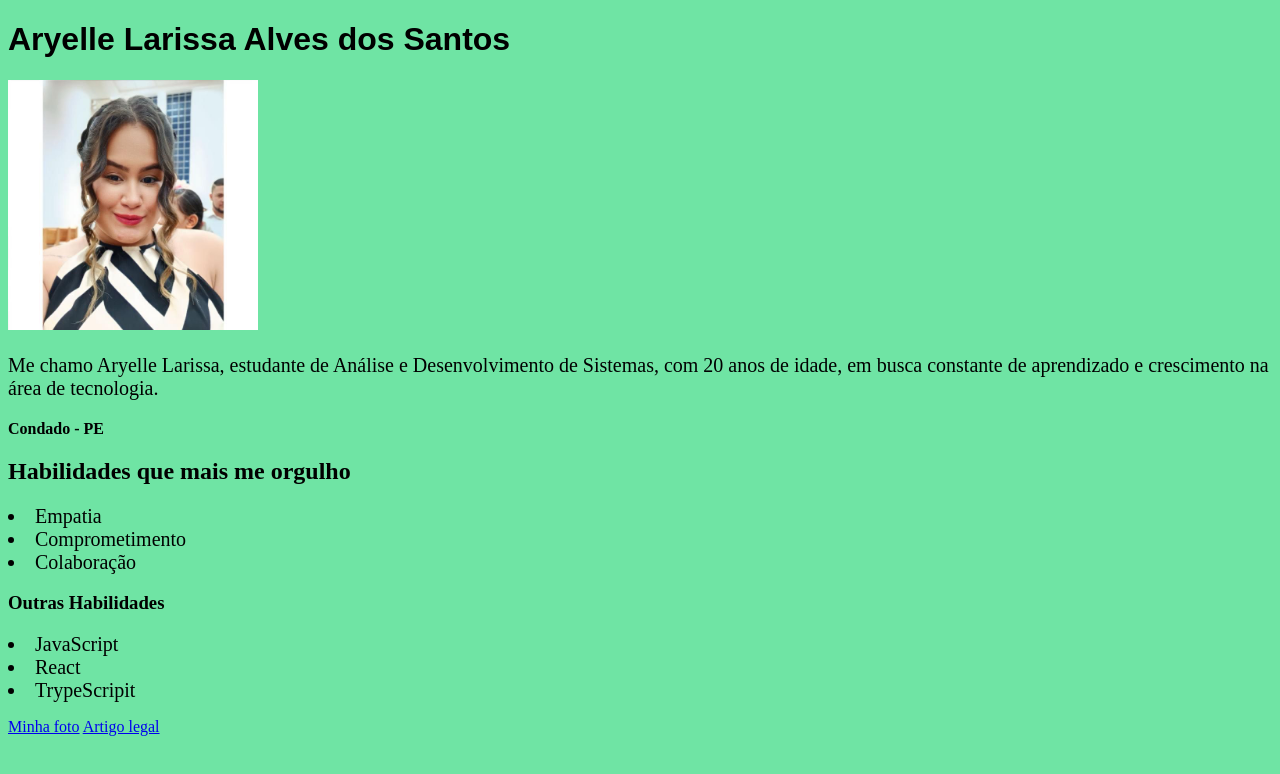
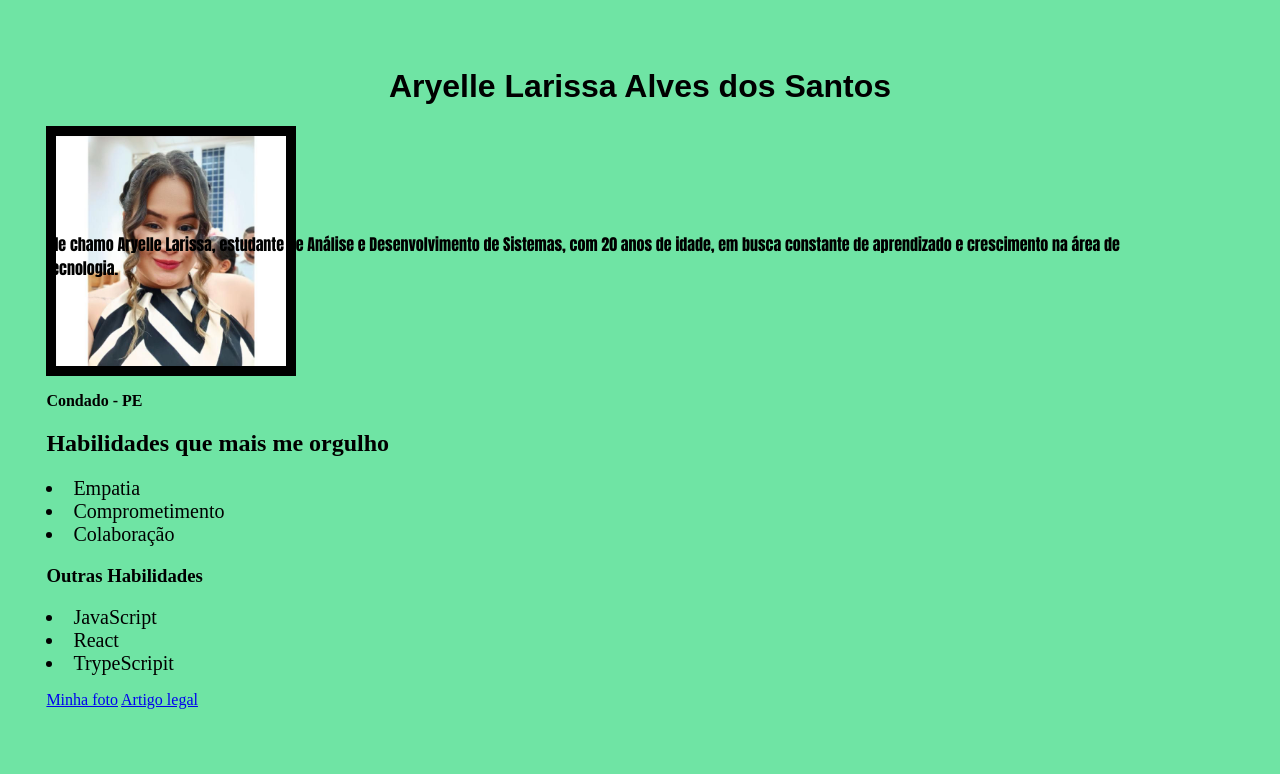
Before and after one commit to aryelle11/aryelle11.github.io, a plain HTML site: page index.html in a window 1280 px wide. Drawn offline with Linux system fonts and the light colour scheme.

Commit message:
feat: alteracao html e css

```diff
--- a/index.html
+++ b/index.html
@@ -4,45 +4,17 @@
     <meta charset="UTF-8">
     <meta name="viewport" content="width=device-width, initial-scale=1.0">
     <title>Portfólio Web</title>
-    <style>
-body {
-  background-color: rgb(111, 228, 164);
-}
+    <link rel="stylesheet" href="styele.css">
+</head>
 
-h1 {
-  font-family:Arial, Helvetica, sans-serif ;
-}
-.Descrição {
-  font-size: 20px;
-}
-em {
-  color: rgb(67, 138, 83);
-}
-.Empatia {
-  font-size: 20px;
-}
-.Comprometimento {
-  font-size: 20px;
-}
-.Colaboração {
-  font-size: 20px;
-}
-.JavaScript {
-  font-size: 20px;
-}
-.React {
-  font-size: 20px;
-}
-.TrypeScripit {
-  font-size: 20px;
-}
-
-    </style>
-</head>
 <body>
-  <h1>Aryelle Larissa Alves dos Santos</h1>
-  <img src="./WhatsApp Image 2024-03-25 at 22.52.41.jpeg" alt="Eu: Aryelle Larissa" width="250px">
+  <div>
+  <h1 class="meuNome">Aryelle Larissa Alves dos Santos</h1>
+  <div class="image-container">
+  <img src="./WhatsApp Image 2024-03-25 at 22.52.41.jpeg" alt="Eu: Aryelle Larissa" id="minha-foto">
   <p class="Descrição">Me chamo Aryelle Larissa, estudante de Análise e Desenvolvimento de Sistemas, com 20 anos de idade, em busca constante de aprendizado e crescimento na área de tecnologia.</p>
+</div>
+</div>
   <p class="resido"><strong>Condado - PE</strong></p>
   <h2> Habilidades que mais me orgulho</h2>
   <ul></ul>
--- /dev/null
+++ b/styele.css
@@ -0,0 +1,51 @@
+body {
+    background-color: rgb(111, 228, 164);
+    padding: 3%;
+  }
+
+  h1 {
+    font-family:Arial, Helvetica, sans-serif ;
+  }
+  .Descrição {
+    font-family: Impact, Haettenschweiler, 'Arial Narrow Bold', sans-serif;
+    position: absolute;
+    top: 36%;
+    right: 8%;
+  }
+  em {
+    color: rgb(67, 138, 83);
+  }
+  .Empatia {
+    font-size: 20px;
+  }
+  .Comprometimento {
+    font-size: 20px;
+  }
+  .Colaboração {
+    font-size: 20px;
+  }
+  .JavaScript {
+    font-size: 20px;
+  }
+  .React {
+    font-size: 20px;
+  }
+  .TrypeScripit {
+    font-size: 20px;
+  }
+  #minha-foto {
+    float: left;
+    height: 230px;
+    padding: 10px;
+    background-color: black;
+  }
+  .image-container {
+    height: 250px;
+    position: relative;
+  }
+  .meuNome {
+    text-align: center;
+  }
+  ul li {
+    background-color: beige;
+  }
```
